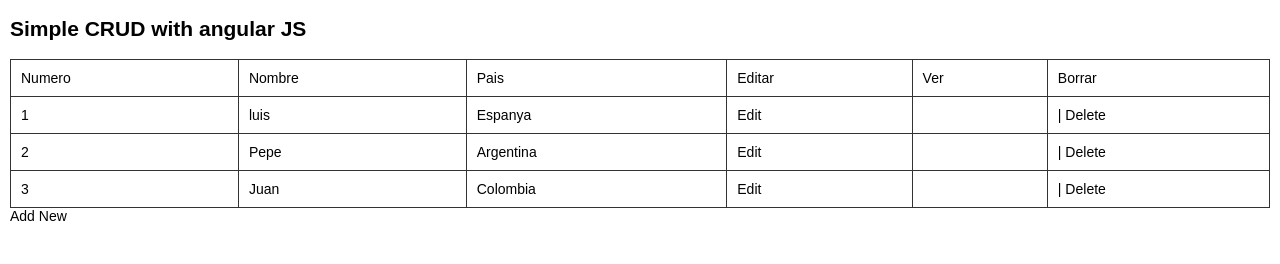
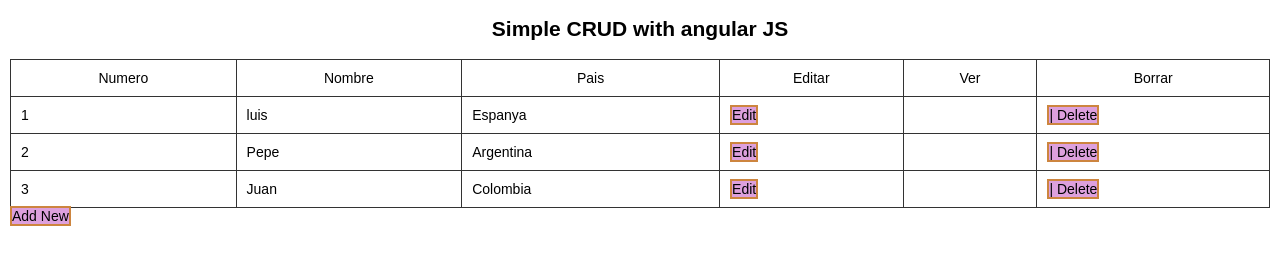
Before and after one commit to Mantecorso/firstone, a plain HTML site: page index.html in a window 1280 px wide. Drawn offline with nearby package versions, Linux system fonts and the light colour scheme.

Commit message:
ajustes css

```diff
--- a/style.css
+++ b/style.css
@@ -15,3 +15,18 @@
   table tr td span{
     cursor:pointer;
   }
+
+  header {
+      text-align: center;
+      text-decoration: blue;
+  }
+
+  .center {
+      text-align: center;
+
+  }
+
+  .boton {
+      border: 2px solid peru;
+      background-color: plum;
+  }
```
